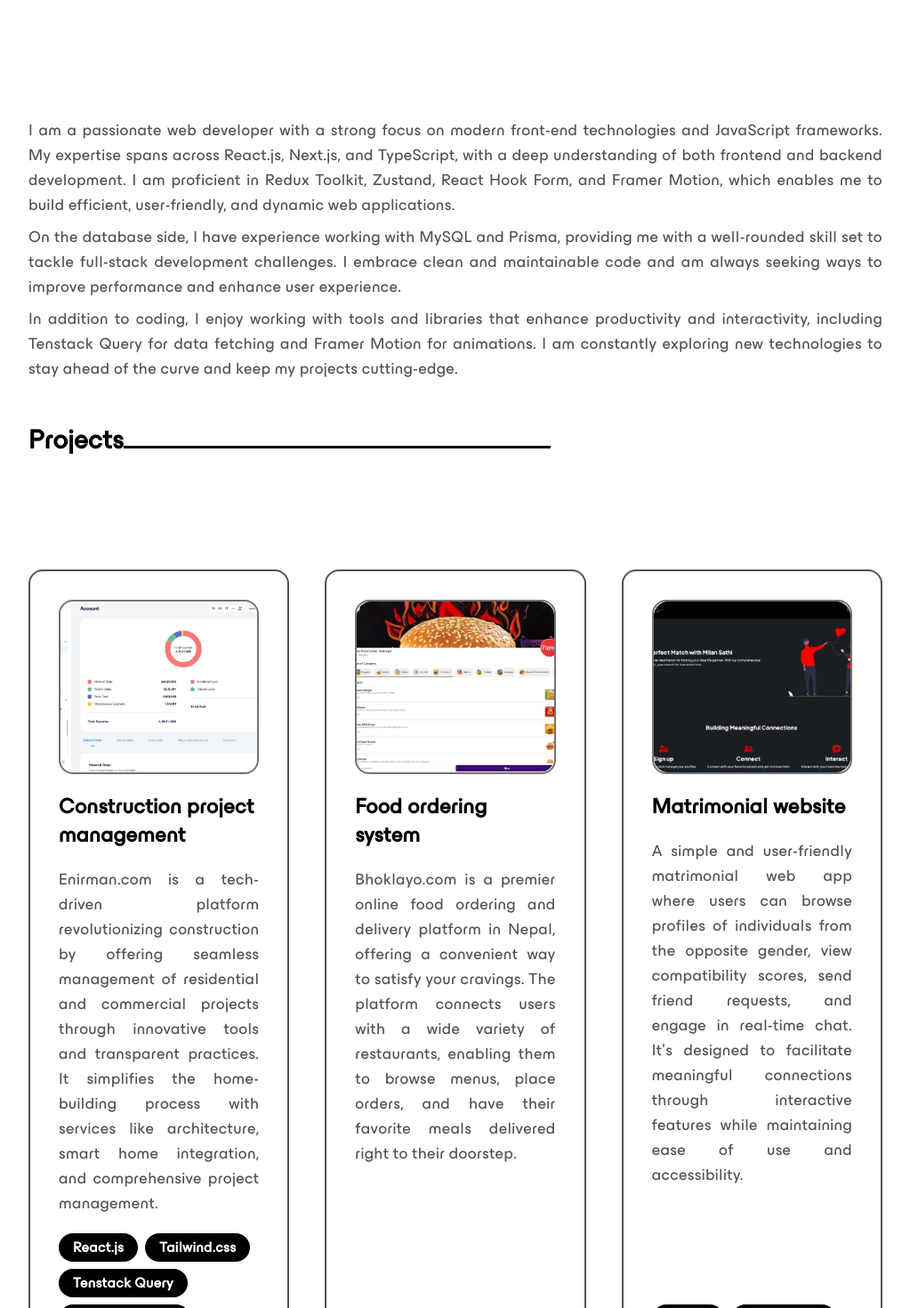
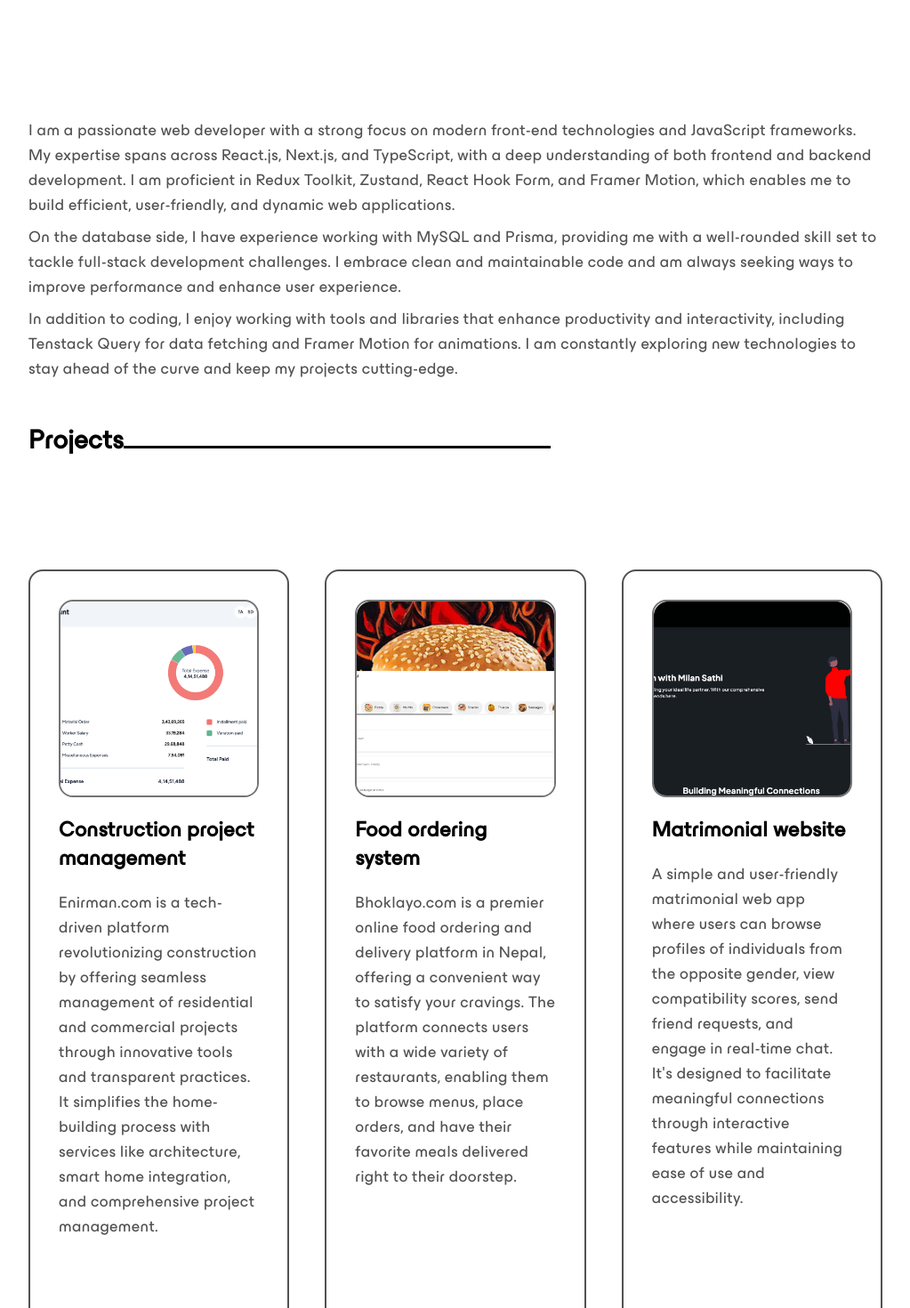
Before and after one commit to NavinPanthi/portfolio, a Next.js app: page / in a window 1280 px wide. Shown: the part 1280-2750 px from the top of the page at 89% size, without its empty margins (128-1151 px from the left). Built offline with nearby package versions, Linux system fonts and the light colour scheme; a web font is replaced by a local one.

Commit message:
feat: change animation in image hover

```diff
--- a/src/app/components/Main/About/index.tsx
+++ b/src/app/components/Main/About/index.tsx
@@ -36,7 +36,7 @@ const About = () => {
             </div>
           </div>
         </div>
-        <div className="content-text flex flex-col gap-2 text-justify text-neutral-dark">
+        <div className="content-text flex flex-col gap-2 text-pretty text-neutral-dark">
           <p>
             I am a passionate web developer with a strong focus on modern
             front-end technologies and JavaScript frameworks. My expertise spans
--- a/src/app/components/Main/Project/Card/index.tsx
+++ b/src/app/components/Main/Project/Card/index.tsx
@@ -15,23 +15,18 @@ const ProjectCard = ({ item }: { item: ProjectDataType }) => {
         target="_blank"
         rel="noopener noreferrer"
       >
-        <motion.div
-          initial={{ scale: 1.5, opacity: 0 }}
-          whileInView={{ scale: 1, opacity: 1 }}
-          transition={{ delay: 0.3, duration: 0.7, type: "spring" }}
-          className="w-full rounded-2xl border-2 border-neutral-dark/80"
-        >
+        <div className="w-full overflow-hidden rounded-2xl border-2 border-neutral-dark/80">
           <Image
             src={item.image}
             alt={item.title}
             priority={true}
-            className="h-48 w-full rounded-2xl object-cover"
+            className="h-72 w-full rounded-2xl object-cover transition delay-100 ease-in-out hover:scale-110"
           />
-        </motion.div>
+        </div>
         <div className="flex h-full flex-col justify-between gap-3 md:gap-5">
           <div className="flex flex-1 flex-col gap-3 md:gap-5">
             <p className="section-subtitle">{item.title}</p>
-            <p className="space-x-3 text-justify text-neutral-dark 2xl:text-lg">
+            <p className="space-x-3 text-pretty text-neutral-dark 2xl:text-lg">
               {item.description}
             </p>
           </div>
```
